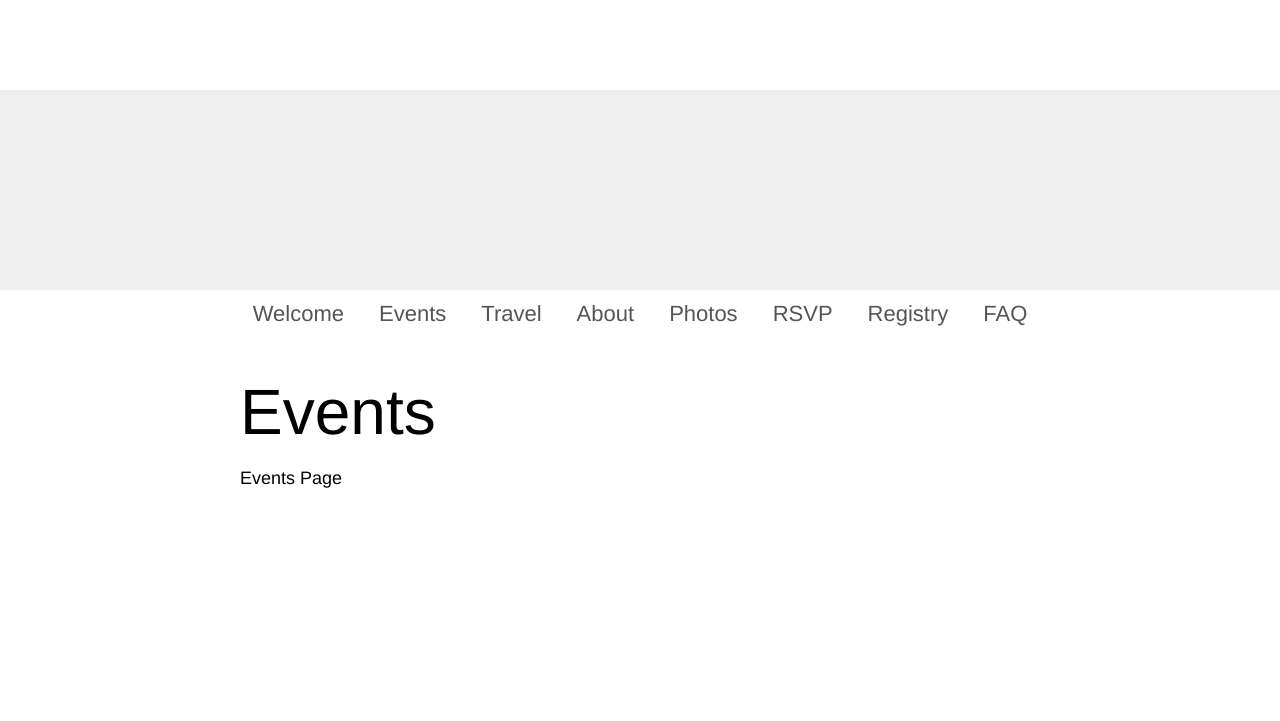
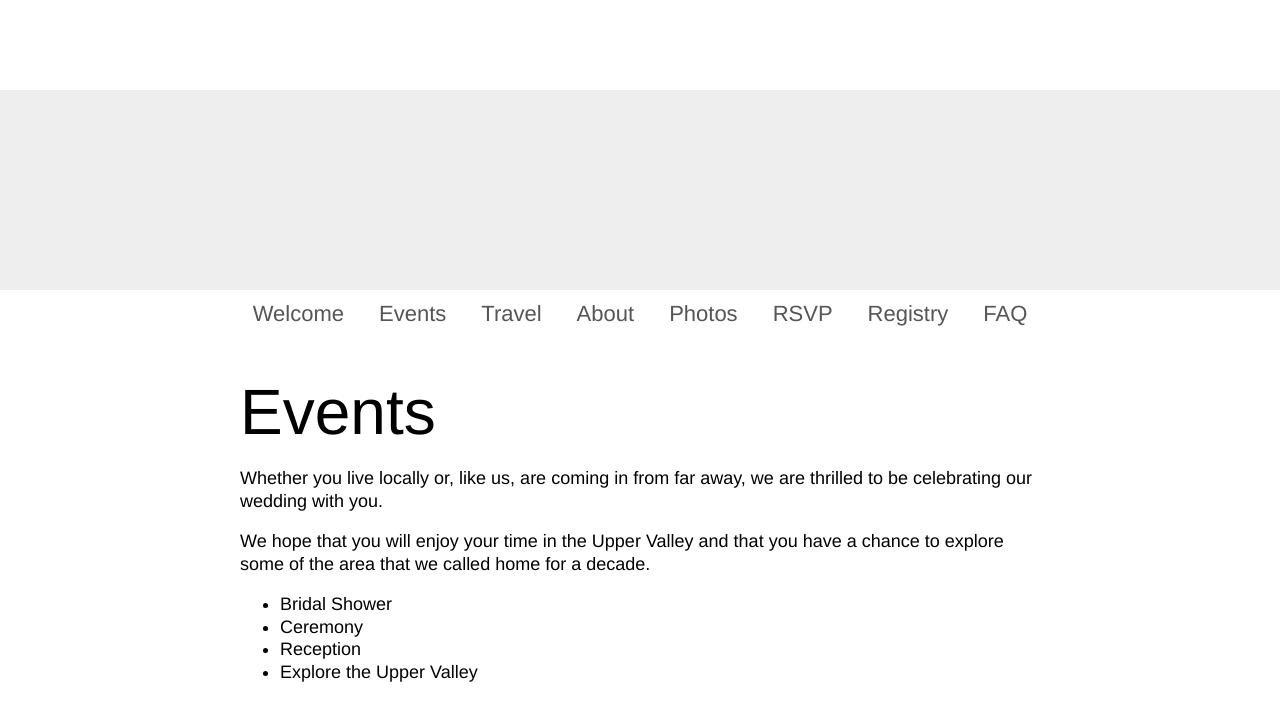
Before and after one commit to dnschnur/piday.github.com, a Jekyll site: the page built from events/index.md, in a window 1280 px wide. Shown: the top 721 px of the page. Built offline with Jekyll 4.4.1, drawn with Linux system fonts in a browser that asks for light colours.

Commit message:
Updated events home page

```diff
--- a/events/index.md
+++ b/events/index.md
@@ -4,4 +4,11 @@ layout: default
 
 ## Events ##
 
-Events Page
+Whether you live locally or, like us, are coming in from far away, we are thrilled to be celebrating our wedding with you.
+
+We hope that you will enjoy your time in the Upper Valley and that you have a chance to explore some of the area that we called home for a decade.
+
+- Bridal Shower
+- Ceremony
+- Reception
+- Explore the Upper Valley
```
